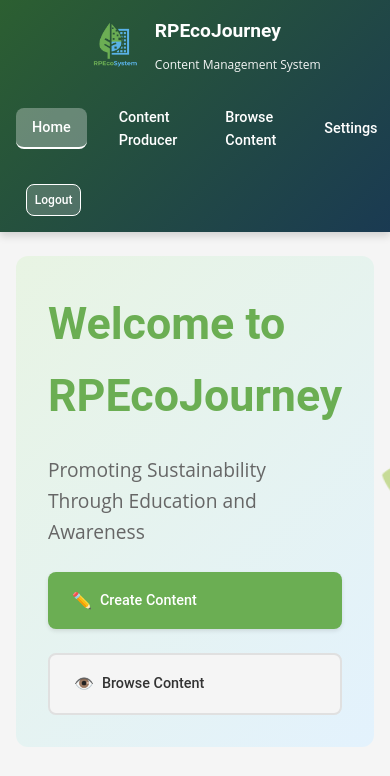
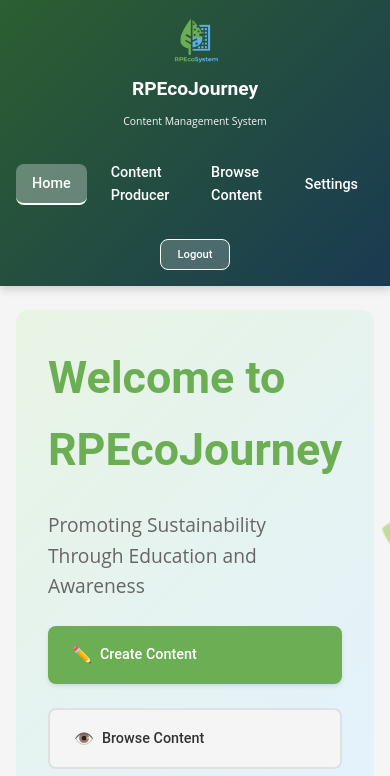
Before and after one commit to yaphuii/RPEcoJourney-CMS, a plain HTML site: page index.html in a window 390 px wide. Shown: the top 776 px of the page. Drawn offline with Linux system fonts and the light colour scheme.

Commit message:
updated +1 styles

```diff
--- a/css/styles.css
+++ b/css/styles.css
@@ -844,35 +844,59 @@ body {
     }
 
     .header-content {
-        gap: var(--spacing-sm);
+        flex-direction: column;
+        gap: var(--spacing-xs);
+        justify-content: center;
+        align-items: center;
     }
 
     .logo {
-        gap: var(--spacing-sm);
+        gap: var(--spacing-xs);
+        flex-direction: column;
+        text-align: center;
     }
 
     .logo-image {
-        height: 50px;
-        max-width: 50px;
+        height: 40px;
+        max-width: 40px;
     }
 
     .logo h1 {
-        font-size: 1.3rem;
+        font-size: 1.1rem;
+        margin: 0;
     }
 
     .logo p {
-        font-size: 0.75rem;
+        font-size: 0.65rem;
+        margin: 0;
+    }
+
+    .nav-menu {
+        width: 100%;
     }
 
     .nav-menu ul {
-        gap: var(--spacing-sm);
+        gap: var(--spacing-xs);
         flex-direction: row;
-        font-size: 0.85rem;
+        justify-content: center;
+        font-size: 0.7rem;
     }
 
     .nav-link {
-        padding: var(--spacing-xs) var(--spacing-sm);
-        font-size: 0.8rem;
+        padding: var(--spacing-xs);
+        font-size: 0.7rem;
+        border-bottom: none;
+    }
+
+    .nav-link.active {
+        background-color: rgba(255, 255, 255, 0.3);
+        border-bottom: 2px solid var(--white);
+    }
+
+    .user-profile {
+        width: 100%;
+        justify-content: center;
+        gap: var(--spacing-xs);
     }
 
     .user-name {
@@ -880,8 +904,8 @@ body {
     }
 
     .logout-btn {
-        padding: var(--spacing-xs);
-        font-size: 0.75rem;
+        padding: var(--spacing-xs) var(--spacing-sm);
+        font-size: 0.7rem;
     }
 
     .main-content {
```
